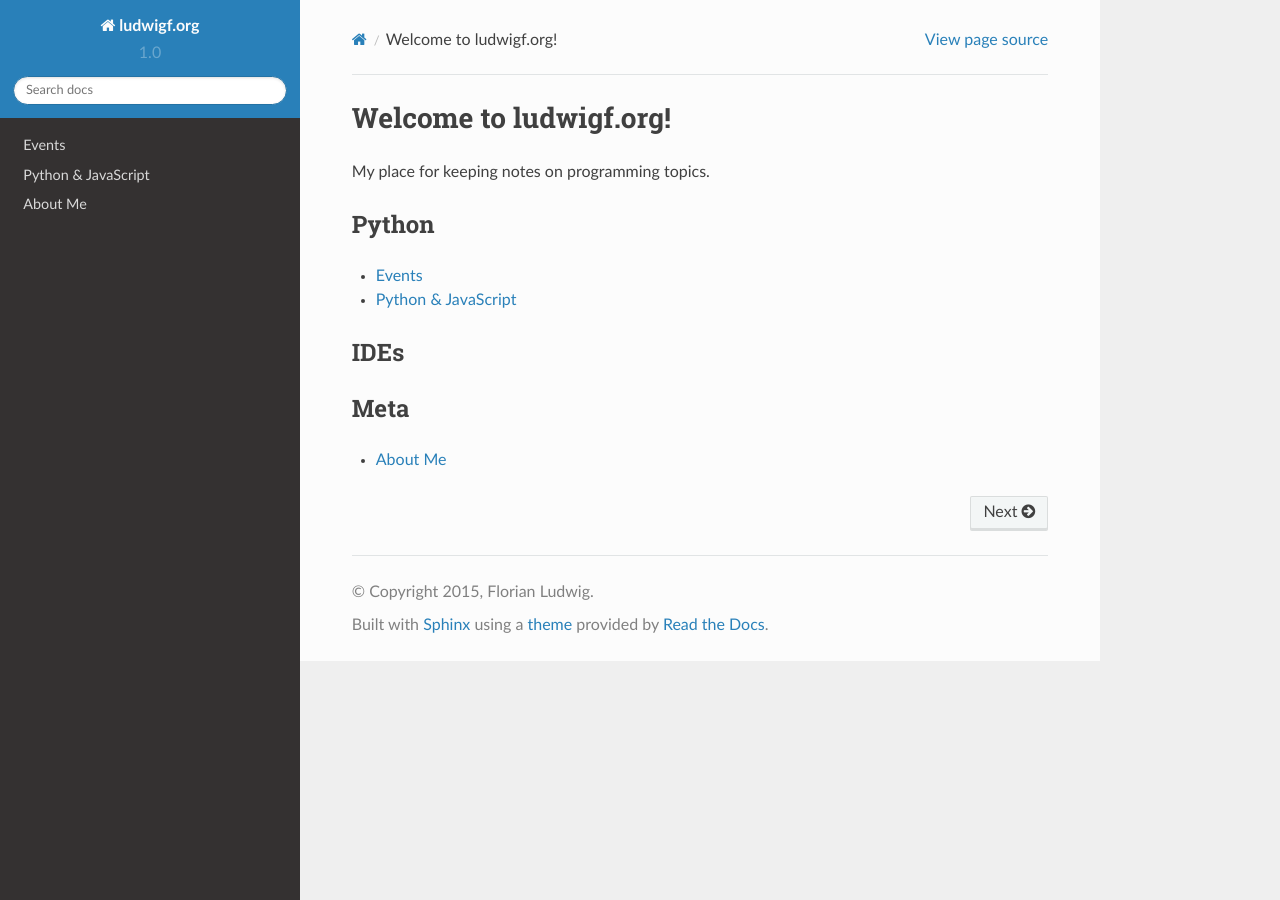
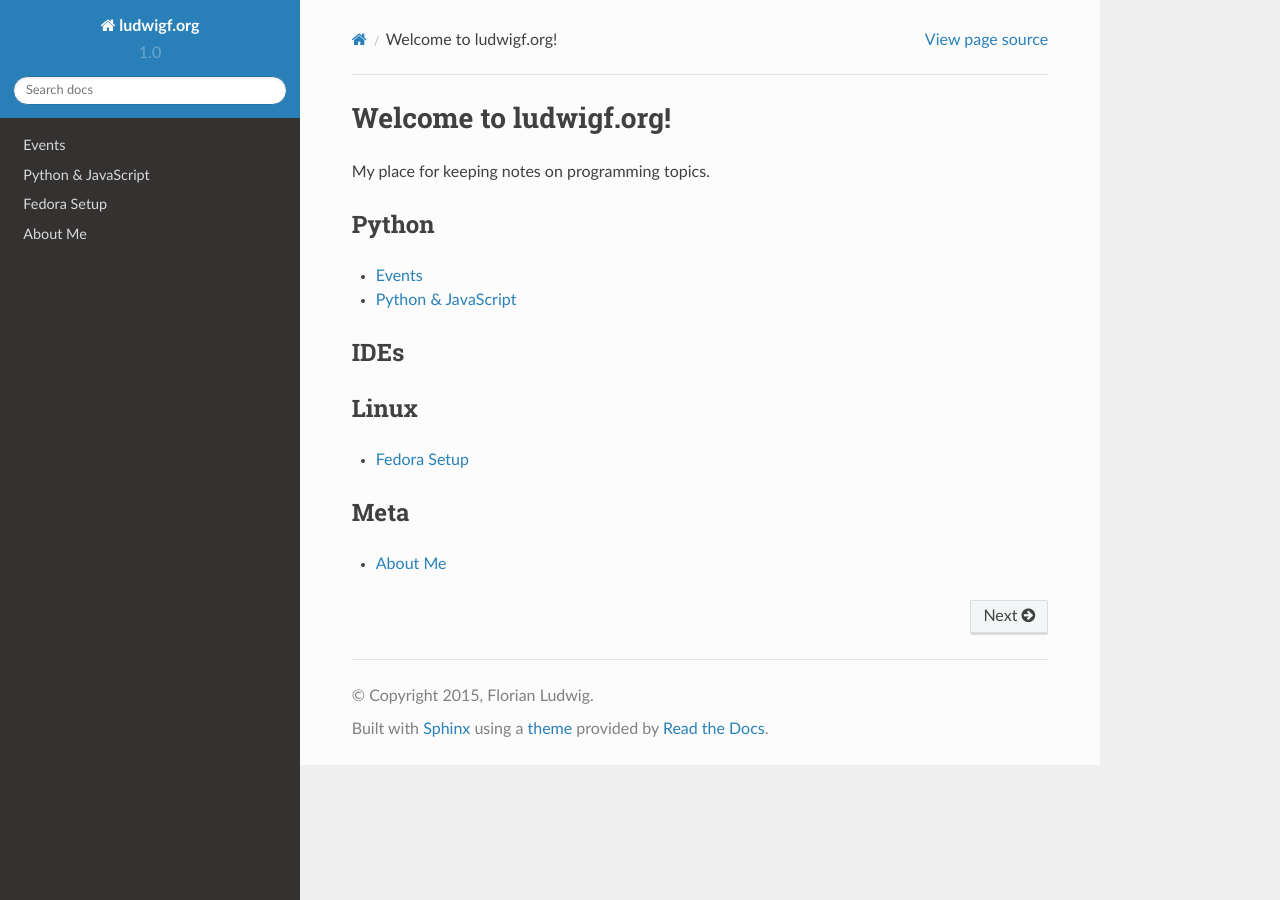
Before and after one commit to FlorianLudwig/ludwigf.org, a Sphinx documentation site: the page built from docs/index.rst, in a window 1280 px wide. Built offline with Sphinx 7.4.7 and the Read the Docs theme 2.0.0, drawn with Linux system fonts in a browser that asks for light colours; pages that are not in the unit, such as notebooks, are missing from menus.

Commit message:
include fedora setup in index

```diff
--- a/docs/index.rst
+++ b/docs/index.rst
@@ -28,6 +28,20 @@ IDEs
     vim.rst
 
 
+
+
+Linux
+-----
+
+.. toctree::
+    :maxdepth: 1
+
+    fedora_setup.rst
+
+
+
+
+
 Meta
 ----
 
```
